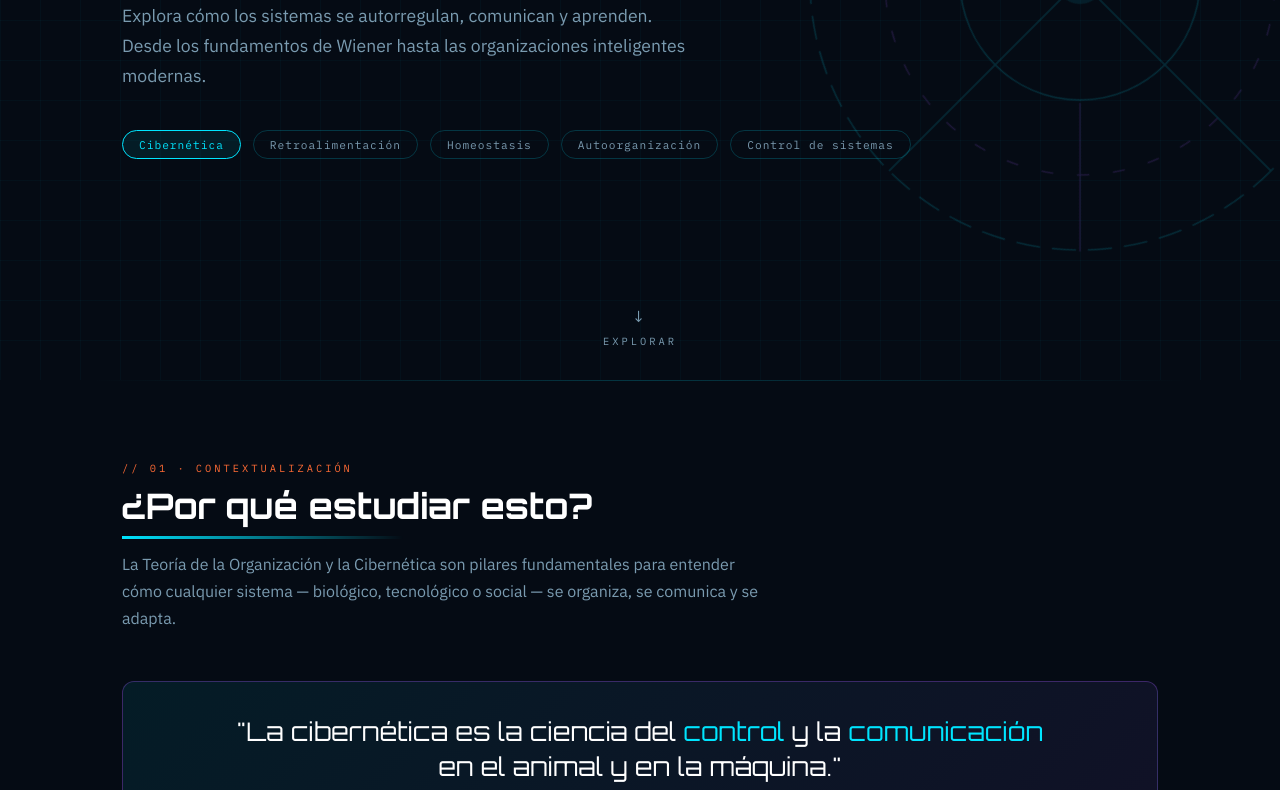
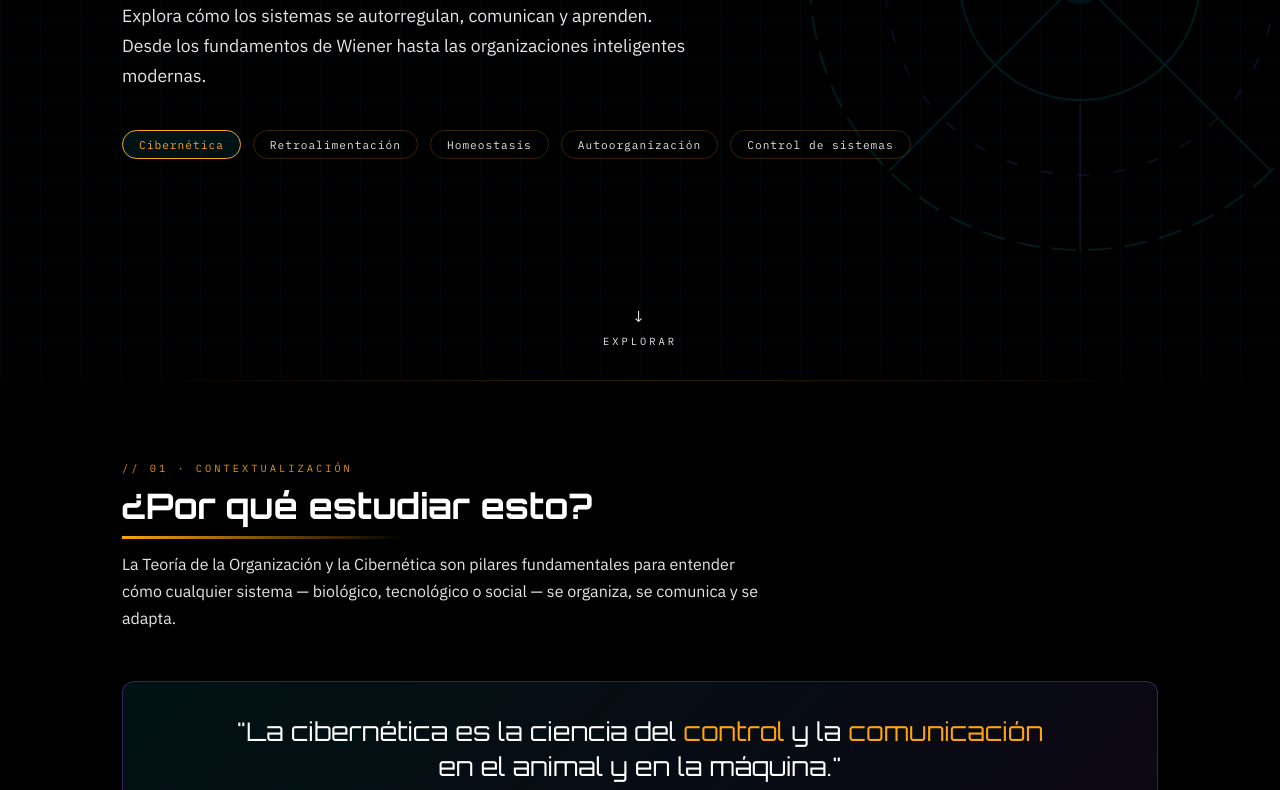
Before and after one commit to Teczar2/Ova_cibernetica, a plain HTML site: page index.html in a window 1280 px wide. Shown: the part 420-1210 px from the top of the page. Drawn offline with Linux system fonts and the light colour scheme.

Commit message:
Cambiando paleta de colores

```diff
--- a/style.css
+++ b/style.css
@@ -1,18 +1,17 @@
 :root {
-	--bg: #050b14;
-	--bg2: #0a1628;
-	--bg3: #0f2040;
-	--accent: #00e5ff;
-	--accent2: #ff6b35;
-	--accent3: #a259ff;
-	--text: #e8f4f8;
-	--text-muted: #7a9bb0;
-	--border: rgba(0,229,255,0.2);
-	--card: rgba(10,22,40,0.8);
-	--glow: 0 0 20px rgba(0,229,255,0.3);
-	--glow2: 0 0 20px rgba(255,107,53,0.3);
+  --bg: #000000;
+  --bg2: #0a0f1a;
+  --bg3: #14213D;
+  --accent: #FCA311;
+  --accent2: #e8940a;
+  --accent3: #14213D;
+  --text: #FFFFFF;
+  --text-muted: #E5E5E5;
+  --border: rgba(252,163,17,0.2);
+  --card: rgba(20,33,61,0.85);
+  --glow: 0 0 20px rgba(252,163,17,0.35);
+  --glow2: 0 0 20px rgba(252,163,17,0.2);
 }
-
 * { margin:0; padding:0; box-sizing:border-box; }
 
 html { scroll-behavior:smooth; }
```
